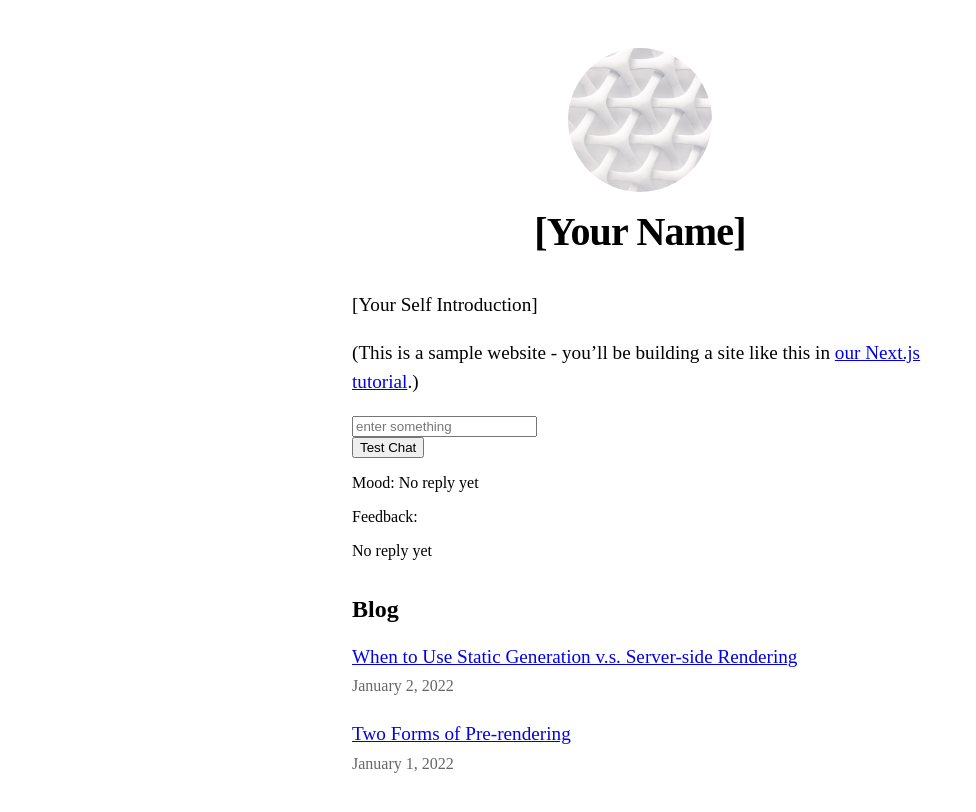
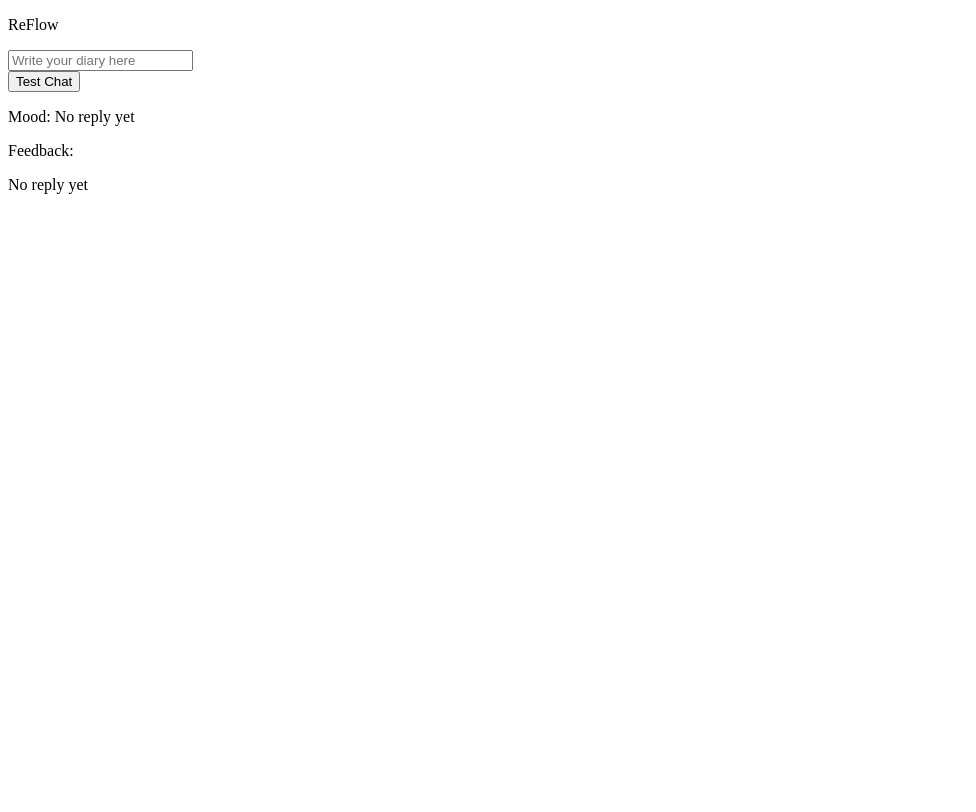
Before and after one commit to HongjianYu/DubHacks23, a Next.js app: page / in a window 1280 px wide. Shown: the top 812 px of the page, without its empty margins (0-976 px from the left). Built offline with nearby package versions, Linux system fonts and the light colour scheme.

Commit message:
prompt + mood + feedback

```diff
--- a/components/textBox.tsx
+++ b/components/textBox.tsx
@@ -14,7 +14,7 @@ class TextBox extends Component<TextBoxProps> {
         type="text"
         value={value}
         onChange={(e) => onChange(e.target.value)}
-        placeholder="enter something"
+        placeholder="Write your diary here"
       />
     );
   }
--- a/pages/App.tsx
+++ b/pages/App.tsx
@@ -29,6 +29,7 @@ class App extends Component<{}, AppState> {
   render(): any {
     return (
       <div>
+        <p>ReFlow</p>
         <TextBox value={ this.state.input } onChange={ this.handleTextChange } />
         <Request
           input={ this.state.input }
--- a/pages/index.js
+++ b/pages/index.js
@@ -8,35 +8,35 @@ import App from './App';
 
 export default function Home({ allPostsData }) {
   return (
-    <Layout home>
-      <Head>
-        <title>{siteTitle}</title>
-      </Head>
-      <section className={utilStyles.headingMd}>
-        <p>[Your Self Introduction]</p>
-        <p>
-          (This is a sample website - you’ll be building a site like this in{' '}
-          <a href="https://nextjs.org/learn">our Next.js tutorial</a>.)
-        </p>
-      </section>
+    // <Layout home>
+    //   <Head>
+    //     <title>{siteTitle}</title>
+    //   </Head>
+    //   <section className={utilStyles.headingMd}>
+    //     <p>[Your Self Introduction]</p>
+    //     <p>
+    //       (This is a sample website - you’ll be building a site like this in{' '}
+    //       <a href="https://nextjs.org/learn">our Next.js tutorial</a>.)
+    //     </p>
+    //   </section>
 
-      <App />
+    <App />
 
-      <section className={`${utilStyles.headingMd} ${utilStyles.padding1px}`}>
-        <h2 className={utilStyles.headingLg}>Blog</h2>
-        <ul className={utilStyles.list}>
-          {allPostsData.map(({ id, date, title }) => (
-            <li className={utilStyles.listItem} key={id}>
-              <Link href={`/posts/${id}`}>{title}</Link>
-              <br />
-              <small className={utilStyles.lightText}>
-                <Date dateString={date} />
-              </small>
-            </li>
-          ))}
-        </ul>
-      </section>
-    </Layout>
+    //   <section className={`${utilStyles.headingMd} ${utilStyles.padding1px}`}>
+    //     <h2 className={utilStyles.headingLg}>Blog</h2>
+    //     <ul className={utilStyles.list}>
+    //       {allPostsData.map(({ id, date, title }) => (
+    //         <li className={utilStyles.listItem} key={id}>
+    //           <Link href={`/posts/${id}`}>{title}</Link>
+    //           <br />
+    //           <small className={utilStyles.lightText}>
+    //             <Date dateString={date} />
+    //           </small>
+    //         </li>
+    //       ))}
+    //     </ul>
+    //   </section>
+    // </Layout>
   );
 }
 
```
Also changed, not shown: public/images/backdrop.png (added), public/images/header.png (added).
